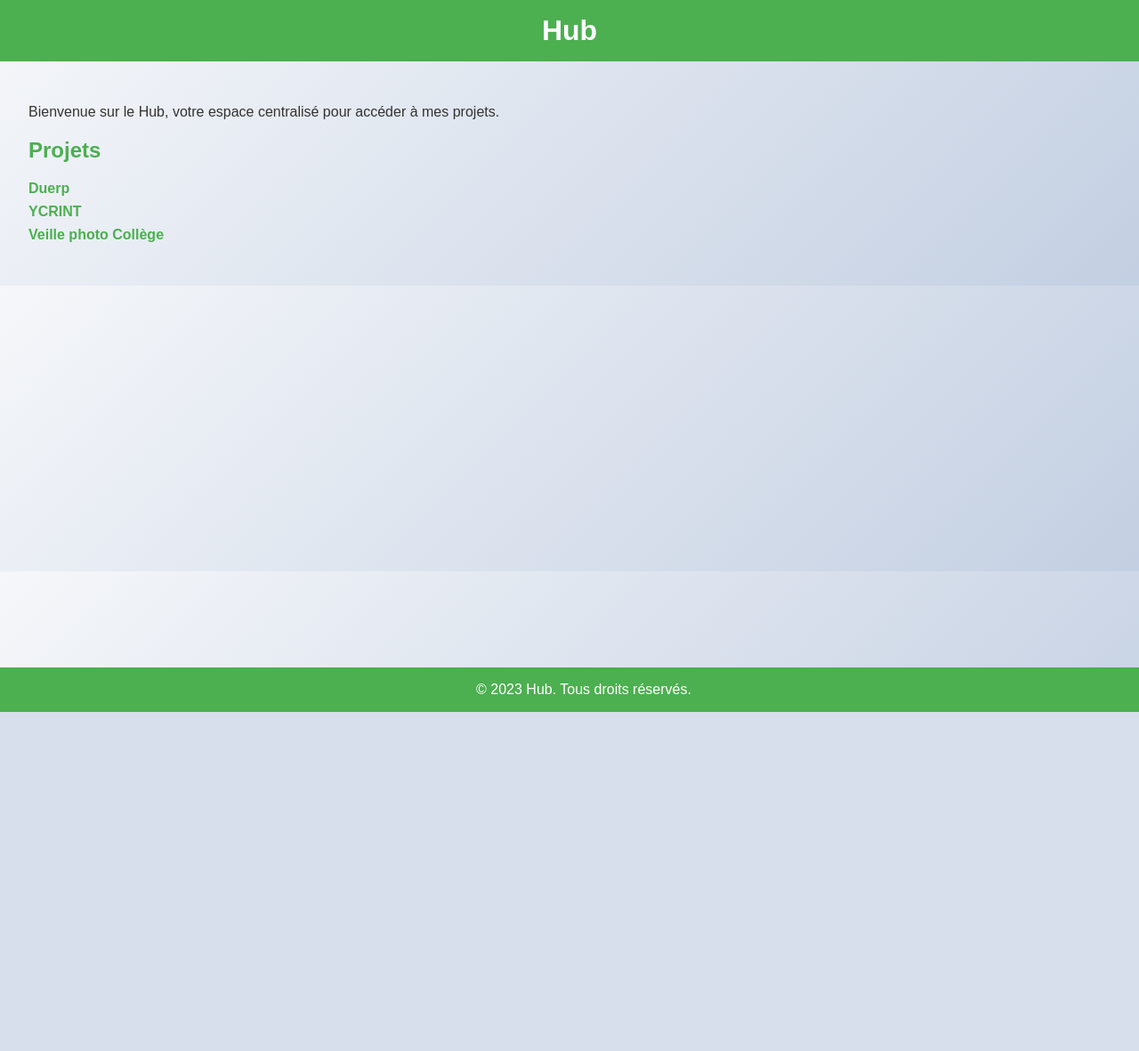
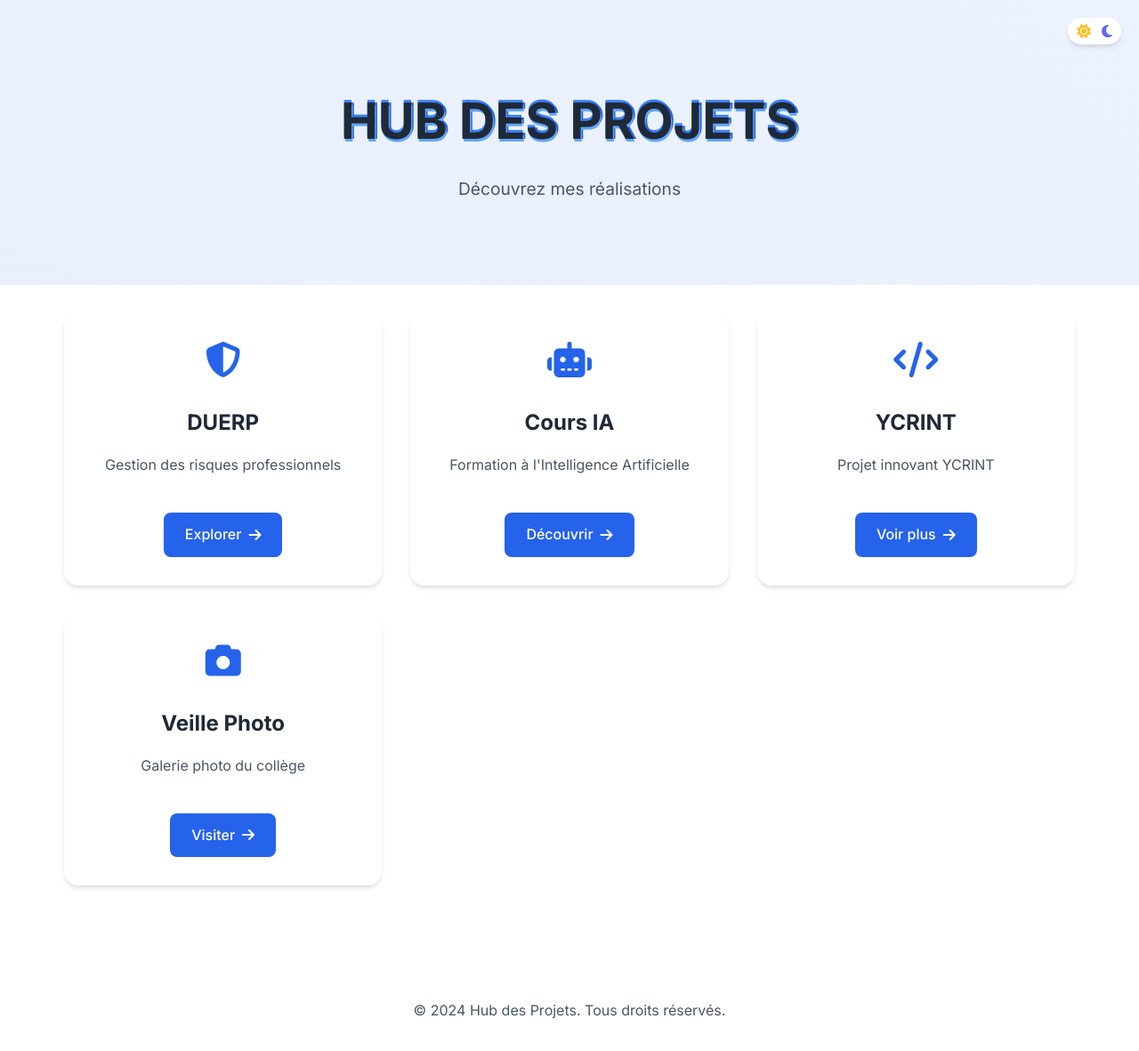
Before and after one commit to collet-david-pro/outils, a PHP site: page / in a window 1280 px wide. Shown: the whole page at 89% size. Before the commit the page ends 800 px from the top, so only its background shows below. Run offline with PHP 8.4, Linux system fonts and the light colour scheme.

Commit message:
changement de thème

```diff
--- a/index.html
+++ b/index.html
@@ -3,24 +3,88 @@
 <head>
     <meta charset="UTF-8">
     <meta name="viewport" content="width=device-width, initial-scale=1.0">
-    <title>Hub</title>
+    <title>Hub des Projets</title>
     <link rel="stylesheet" href="style.css">
+    <link rel="stylesheet" href="https://cdnjs.cloudflare.com/ajax/libs/font-awesome/6.4.0/css/all.min.css">
+    <link rel="preconnect" href="https://fonts.googleapis.com">
+    <link rel="preconnect" href="https://fonts.gstatic.com" crossorigin>
+    <link href="https://fonts.googleapis.com/css2?family=Inter:wght@300;400;500;600;700&display=swap" rel="stylesheet">
 </head>
 <body>
-    <header>
-        <h1>Hub</h1>
+    <div class="theme-switch">
+        <input type="checkbox" id="theme-toggle">
+        <label for="theme-toggle" class="theme-label">
+            <i class="fas fa-sun"></i>
+            <i class="fas fa-moon"></i>
+        </label>
+    </div>
+
+    <header class="hero">
+        <h1 class="glitch" data-text="Hub des Projets">Hub des Projets</h1>
+        <p class="subtitle">Découvrez mes réalisations</p>
     </header>
-    <main>
-        <p>Bienvenue sur le Hub, votre espace centralisé pour accéder à mes projets.</p>
-        <h2>Projets</h2>
-        <ul>
-            <li><a href="./Duerp/index.html">Duerp</a></li>
-            <li><a href="./YCRINT/index.html">YCRINT</a></li>
-            <li><a href="./veille-photo-college/index.php">Veille photo Collège</a></li>
-        </ul>
+
+    <main class="projects-grid">
+        <div class="project-card" data-aos="fade-up">
+            <div class="card-content">
+                <i class="fas fa-shield-alt card-icon"></i>
+                <h2>DUERP</h2>
+                <p>Gestion des risques professionnels</p>
+                <a href="./Duerp/index.html" class="card-btn">Explorer <i class="fas fa-arrow-right"></i></a>
+            </div>
+        </div>
+
+        <div class="project-card" data-aos="fade-up" data-aos-delay="100">
+            <div class="card-content">
+                <i class="fas fa-robot card-icon"></i>
+                <h2>Cours IA</h2>
+                <p>Formation à l'Intelligence Artificielle</p>
+                <a href="./Cours IA/Cours.html" class="card-btn">Découvrir <i class="fas fa-arrow-right"></i></a>
+            </div>
+        </div>
+
+        <div class="project-card" data-aos="fade-up" data-aos-delay="200">
+            <div class="card-content">
+                <i class="fas fa-code card-icon"></i>
+                <h2>YCRINT</h2>
+                <p>Projet innovant YCRINT</p>
+                <a href="./YCRINT/index.html" class="card-btn">Voir plus <i class="fas fa-arrow-right"></i></a>
+            </div>
+        </div>
+
+        <div class="project-card" data-aos="fade-up" data-aos-delay="300">
+            <div class="card-content">
+                <i class="fas fa-camera card-icon"></i>
+                <h2>Veille Photo</h2>
+                <p>Galerie photo du collège</p>
+                <a href="./veille-photo-college/index.php" class="card-btn">Visiter <i class="fas fa-arrow-right"></i></a>
+            </div>
+        </div>
     </main>
+
     <footer>
-        &copy; 2023 Hub. Tous droits réservés.
+        <p>&copy; 2024 Hub des Projets. Tous droits réservés.</p>
     </footer>
+
+    <script src="https://unpkg.com/aos@next/dist/aos.js"></script>
+    <script>
+        // Initialisation des animations au scroll
+        AOS.init({
+            duration: 800,
+            once: true
+        });
+
+        // Gestion du thème sombre/clair
+        const themeToggle = document.getElementById('theme-toggle');
+        themeToggle.addEventListener('change', () => {
+            document.body.classList.toggle('dark-theme');
+        });
+
+        // Vérification de la préférence système
+        if (window.matchMedia && window.matchMedia('(prefers-color-scheme: dark)').matches) {
+            document.body.classList.add('dark-theme');
+            themeToggle.checked = true;
+        }
+    </script>
 </body>
 </html>
--- a/style.css
+++ b/style.css
@@ -1,71 +1,255 @@
-body {
-    font-family: Arial, sans-serif;
+:root {
+    --primary-color: #2563eb;
+    --secondary-color: #3b82f6;
+    --accent-color: #60a5fa;
+    --background: #ffffff;
+    --text-primary: #1f2937;
+    --text-secondary: #4b5563;
+    --card-bg: #ffffff;
+    --card-shadow: 0 4px 6px -1px rgb(0 0 0 / 0.1), 0 2px 4px -2px rgb(0 0 0 / 0.1);
+    --transition: all 0.3s ease;
+}
+
+.dark-theme {
+    --primary-color: #60a5fa;
+    --secondary-color: #3b82f6;
+    --accent-color: #2563eb;
+    --background: #0f172a;
+    --text-primary: #f3f4f6;
+    --text-secondary: #d1d5db;
+    --card-bg: #1e293b;
+    --card-shadow: 0 4px 6px -1px rgb(0 0 0 / 0.3), 0 2px 4px -2px rgb(0 0 0 / 0.3);
+}
+
+/* Base styles */
+* {
     margin: 0;
     padding: 0;
-    background: linear-gradient(135deg, #f5f7fa, #c3cfe2);
-    color: #333;
+    box-sizing: border-box;
 }
 
-header {
-    background-color: #4CAF50;
-    color: white;
-    padding: 1rem;
-    text-align: center;
+body {
+    font-family: 'Inter', sans-serif;
+    background-color: var(--background);
+    color: var(--text-primary);
+    line-height: 1.6;
+    transition: var(--transition);
+    min-height: 100vh;
 }
 
-h1 {
+/* Theme switcher */
+.theme-switch {
+    position: fixed;
+    top: 20px;
+    right: 20px;
+    z-index: 1000;
+}
+
+.theme-label {
+    cursor: pointer;
+    padding: 10px;
+    background: var(--card-bg);
+    border-radius: 50px;
+    display: flex;
+    align-items: center;
+    justify-content: space-between;
+    width: 60px;
+    height: 30px;
+    position: relative;
+    box-shadow: var(--card-shadow);
+}
+
+#theme-toggle {
+    display: none;
+}
+
+.fa-sun {
+    color: #fbbf24;
+}
+
+.fa-moon {
+    color: #6366f1;
+}
+
+/* Hero section */
+.hero {
+    min-height: 40vh;
+    display: flex;
+    flex-direction: column;
+    justify-content: center;
+    align-items: center;
+    padding: 4rem 2rem;
+    text-align: center;
+    position: relative;
+    overflow: hidden;
+}
+
+.hero::before {
+    content: '';
+    position: absolute;
+    top: 0;
+    left: 0;
+    width: 100%;
+    height: 100%;
+    background: linear-gradient(45deg, var(--primary-color), var(--secondary-color));
+    opacity: 0.1;
+    z-index: -1;
+}
+
+.glitch {
+    font-size: 3.5rem;
+    font-weight: 700;
+    text-transform: uppercase;
+    position: relative;
+    text-shadow: 0.05em 0 0 var(--accent-color), -0.025em -0.05em 0 var(--primary-color),
+                 0.025em 0.05em 0 var(--secondary-color);
+    animation: glitch 1s infinite;
+}
+
+.subtitle {
+    font-size: 1.2rem;
+    color: var(--text-secondary);
+    margin-top: 1rem;
+}
+
+/* Projects grid */
+.projects-grid {
+    display: grid;
+    grid-template-columns: repeat(auto-fit, minmax(280px, 1fr));
+    gap: 2rem;
+    padding: 2rem;
+    max-width: 1200px;
+    margin: 0 auto;
+}
+
+.project-card {
+    background: var(--card-bg);
+    border-radius: 1rem;
+    overflow: hidden;
+    box-shadow: var(--card-shadow);
+    transition: var(--transition);
+    position: relative;
+}
+
+.project-card:hover {
+    transform: translateY(-5px);
+    box-shadow: 0 20px 25px -5px rgb(0 0 0 / 0.1), 0 8px 10px -6px rgb(0 0 0 / 0.1);
+}
+
+.card-content {
+    padding: 2rem;
+    display: flex;
+    flex-direction: column;
+    align-items: center;
+    text-align: center;
+    gap: 1rem;
+}
+
+.card-icon {
+    font-size: 2.5rem;
+    color: var(--primary-color);
+    margin-bottom: 1rem;
+}
+
+.card-content h2 {
+    font-size: 1.5rem;
+    color: var(--text-primary);
     margin: 0;
 }
 
-main {
-    padding: 2rem;
+.card-content p {
+    color: var(--text-secondary);
+    margin-bottom: 1.5rem;
 }
 
-h2 {
-    color: #4CAF50;
+.card-btn {
+    display: inline-flex;
+    align-items: center;
+    gap: 0.5rem;
+    padding: 0.75rem 1.5rem;
+    background: var(--primary-color);
+    color: white;
+    border-radius: 0.5rem;
+    text-decoration: none;
+    font-weight: 500;
+    transition: var(--transition);
 }
 
-ul {
-    list-style-type: none;
-    padding: 0;
+.card-btn:hover {
+    background: var(--secondary-color);
+    transform: translateX(5px);
 }
 
-li {
-    margin: 0.5rem 0;
+/* Footer */
+footer {
+    text-align: center;
+    padding: 2rem;
+    background: var(--card-bg);
+    color: var(--text-secondary);
+    margin-top: 4rem;
 }
 
-a {
-    text-decoration: none;
-    color: #4CAF50;
-    font-weight: bold;
+/* Animations */
+@keyframes glitch {
+    0% {
+        text-shadow: 0.05em 0 0 var(--accent-color), -0.025em -0.05em 0 var(--primary-color),
+                     0.025em 0.05em 0 var(--secondary-color);
+    }
+    14% {
+        text-shadow: 0.05em 0 0 var(--accent-color), -0.025em -0.05em 0 var(--primary-color),
+                     0.025em 0.05em 0 var(--secondary-color);
+    }
+    15% {
+        text-shadow: -0.05em -0.025em 0 var(--accent-color), 0.025em 0.025em 0 var(--primary-color),
+                     -0.05em -0.05em 0 var(--secondary-color);
+    }
+    49% {
+        text-shadow: -0.05em -0.025em 0 var(--accent-color), 0.025em 0.025em 0 var(--primary-color),
+                     -0.05em -0.05em 0 var(--secondary-color);
+    }
+    50% {
+        text-shadow: 0.025em 0.05em 0 var(--accent-color), 0.05em 0 0 var(--primary-color),
+                     0 -0.05em 0 var(--secondary-color);
+    }
+    99% {
+        text-shadow: 0.025em 0.05em 0 var(--accent-color), 0.05em 0 0 var(--primary-color),
+                     0 -0.05em 0 var(--secondary-color);
+    }
+    100% {
+        text-shadow: -0.025em 0 0 var(--accent-color), -0.025em -0.025em 0 var(--primary-color),
+                     -0.025em -0.05em 0 var(--secondary-color);
+    }
 }
 
-a:hover {
-    text-decoration: underline;
+/* Responsive design */
+@media (max-width: 768px) {
+    .hero {
+        min-height: 30vh;
+        padding: 2rem 1rem;
+    }
+
+    .glitch {
+        font-size: 2.5rem;
+    }
+
+    .projects-grid {
+        grid-template-columns: 1fr;
+        padding: 1rem;
+    }
+
+    .card-content {
+        padding: 1.5rem;
+    }
 }
 
-footer {
-    text-align: center;
-    padding: 1rem;
-    background-color: #4CAF50;
-    color: white;
-    position: fixed;
-    bottom: 0;
-    width: 100%;
+/* AOS animations */
+[data-aos] {
+    opacity: 0;
+    transform: translateY(20px);
+    transition: transform 0.6s ease, opacity 0.6s ease;
 }
 
-.code {
-    font-family: "Courier New", Courier, monospace;
-    background-color: #f4f4f4;
-    padding: 0.5rem;
-    border: 1px solid #ddd;
-    border-radius: 4px;
-    display: inline-block;
+[data-aos].aos-animate {
+    opacity: 1;
+    transform: translateY(0);
 }
-
-@media (max-width: 768px) {
-    main {
-        width: 90%;
-        margin: 0 auto;
-    }
-}
```
